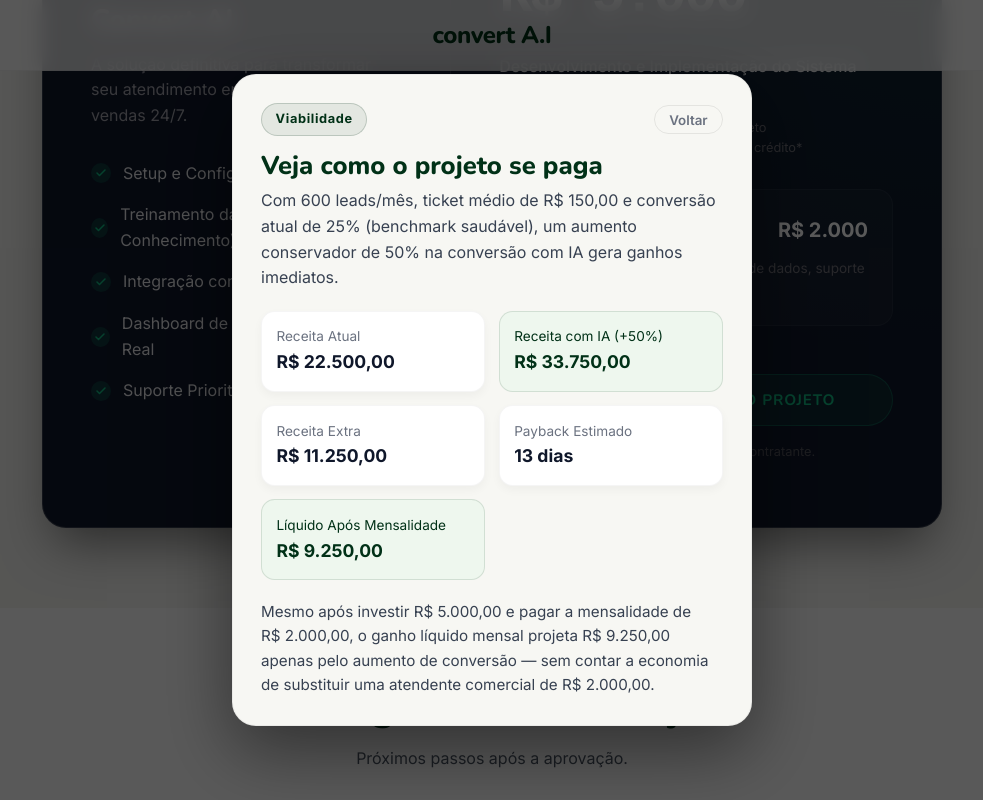
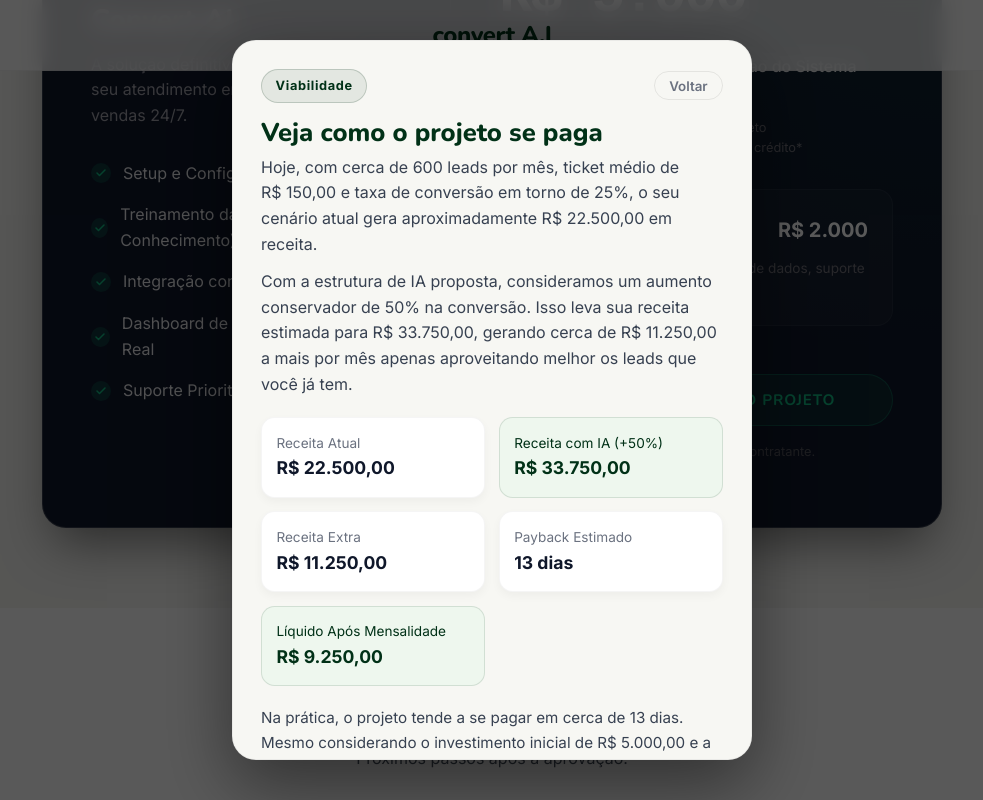
Before and after one commit to mateusolintof/SPA_Proposta_Comercial, a React (Vite) app: page / in a window 1280 px wide. Both pictures are taken after a click on the button "VEJA A VIABILIDADE DO PROJETO". Shown: the part 5001-5801 px from the top of the page, without its empty margins (148-1131 px from the left). Built offline with nearby package versions, Linux system fonts and the light colour scheme.

Commit message:
Ajusta texto de viabilidade do projeto

```diff
--- a/src/components/Investment.jsx
+++ b/src/components/Investment.jsx
@@ -201,9 +201,13 @@ const Investment = () => {
                         </div>
 
                         <h3 style={{ color: '#013117', marginBottom: '0.5rem', fontSize: '1.6rem' }}>Veja como o projeto se paga</h3>
+                        <p style={{ color: '#374151', marginBottom: '0.75rem', lineHeight: 1.6 }}>
+                            Hoje, com cerca de {leads} leads por mês, ticket médio de {currency.format(ticket)} e taxa de conversão em torno de {currentConv}%,
+                            o seu cenário atual gera aproximadamente {currency.format(currentRevenue)} em receita.
+                        </p>
                         <p style={{ color: '#374151', marginBottom: '1.25rem', lineHeight: 1.6 }}>
-                            Com {leads} leads/mês, ticket médio de {currency.format(ticket)} e conversão atual de {currentConv}% (benchmark saudável),
-                            um aumento conservador de 50% na conversão com IA gera ganhos imediatos.
+                            Com a estrutura de IA proposta, consideramos um aumento conservador de 50% na conversão. Isso leva sua receita estimada para
+                            {` `}{currency.format(projectedRevenue)}, gerando cerca de {currency.format(extraRevenue)} a mais por mês apenas aproveitando melhor os leads que você já tem.
                         </p>
 
                         <div style={{ display: 'grid', gap: '0.85rem', gridTemplateColumns: 'repeat(auto-fit, minmax(150px, 1fr))', marginBottom: '1.25rem' }}>
@@ -230,9 +234,10 @@ const Investment = () => {
                         </div>
 
                         <div style={{ color: '#374151', fontSize: '0.95rem', lineHeight: 1.6 }}>
-                            Mesmo após investir {currency.format(setupCost)} e pagar a mensalidade de {currency.format(monthlyFee)}, o ganho líquido
-                            mensal projeta {currency.format(netAfterFee)} apenas pelo aumento de conversão — sem contar a economia de substituir uma
-                            atendente comercial de {currency.format(monthlyFee)}.
+                            Na prática, o projeto tende a se pagar em cerca de {paybackDays} dias. Mesmo considerando o investimento inicial de
+                            {` `}{currency.format(setupCost)} e a mensalidade de {currency.format(monthlyFee)}, o ganho líquido estimado fica em torno de
+                            {` `}{currency.format(netAfterFee)} por mês apenas pelo aumento de conversão — sem contar a economia de substituir uma atendente
+                            comercial de {currency.format(monthlyFee)}.
                         </div>
                     </div>
                 </div>
```
